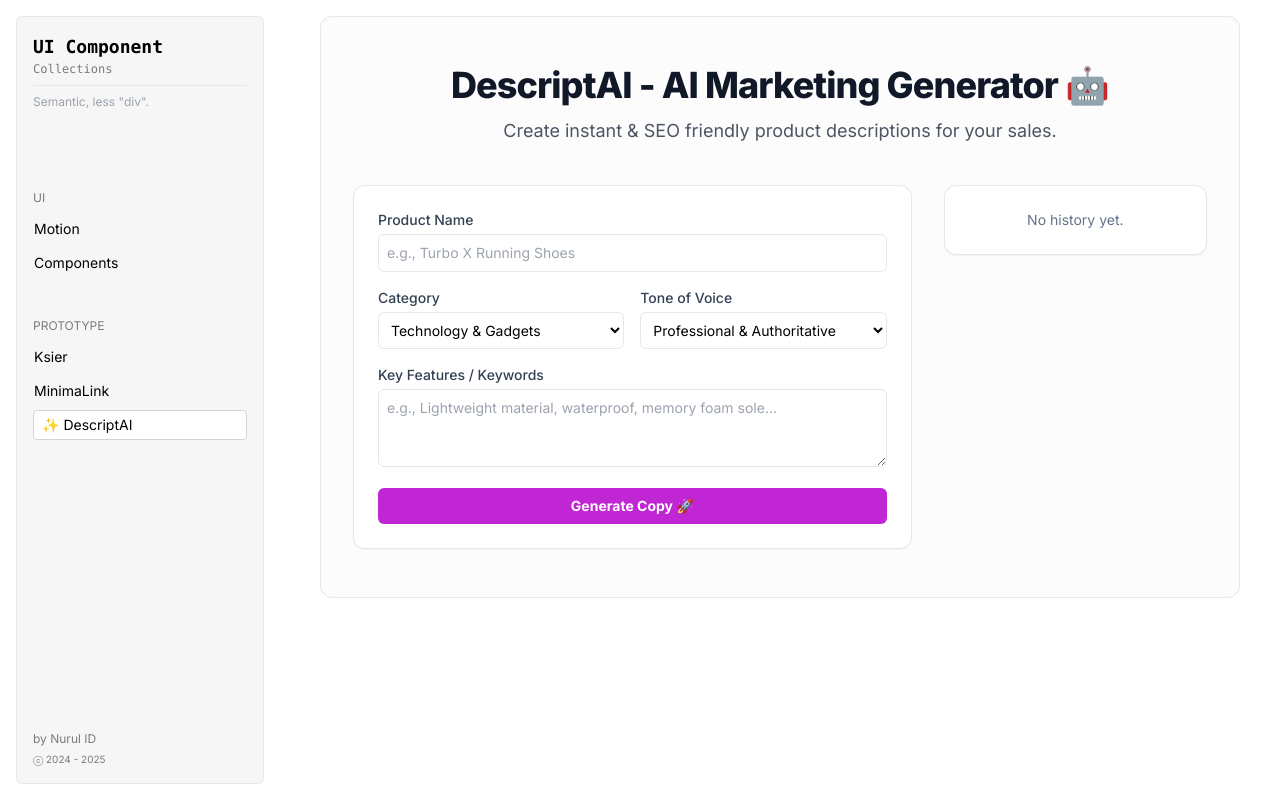
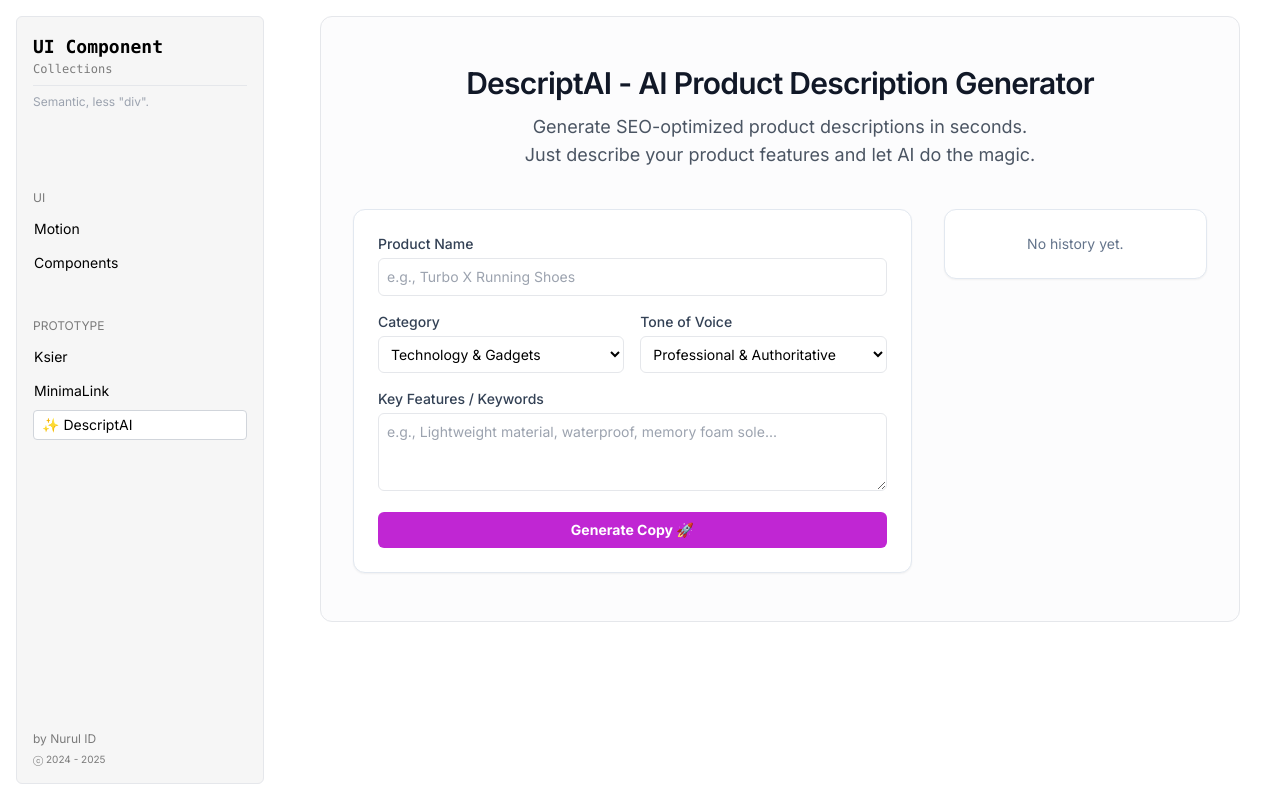
Before and after one commit to nurulid/ui-component-collections, a Next.js app: page /prototype/descript-ai in a window 1280 px wide. Built offline with nearby package versions, Linux system fonts and the light colour scheme.

Commit message:
update title

```diff
--- a/src/app/prototype/descript-ai/page.tsx
+++ b/src/app/prototype/descript-ai/page.tsx
@@ -1,7 +1,7 @@
 import GeneratorFeature from "@/components/descript-ai/generator-feature";
 
 export const metadata = {
-  title: "DescriptAI | AI Marketing Generator",
+  title: "DescriptAI | AI Product Description Generator",
   description: "Free tool to generate e-commerce product descriptions using AI.",
 };
 
@@ -11,16 +11,16 @@ export default function Home() {
       <div className="max-w-6xl mx-auto">
 
         <div className="text-center mb-10">
-          <h1 className="text-4xl font-extrabold text-gray-900 tracking-tight">
-            DescriptAI - AI Marketing Generator 🤖
+          <h1 className="text-3xl font-semibold text-gray-900 tracking-tight">
+            DescriptAI - AI Product Description Generator
           </h1>
           <p className="mt-3 text-lg text-gray-600">
-            Create instant & SEO friendly product descriptions for your sales.
+            Generate SEO-optimized product descriptions in seconds. <br/>
+            Just describe your product features and let AI do the magic.
           </p>
         </div>
 
         <GeneratorFeature />
-
       </div>
     </main>
   );
```
